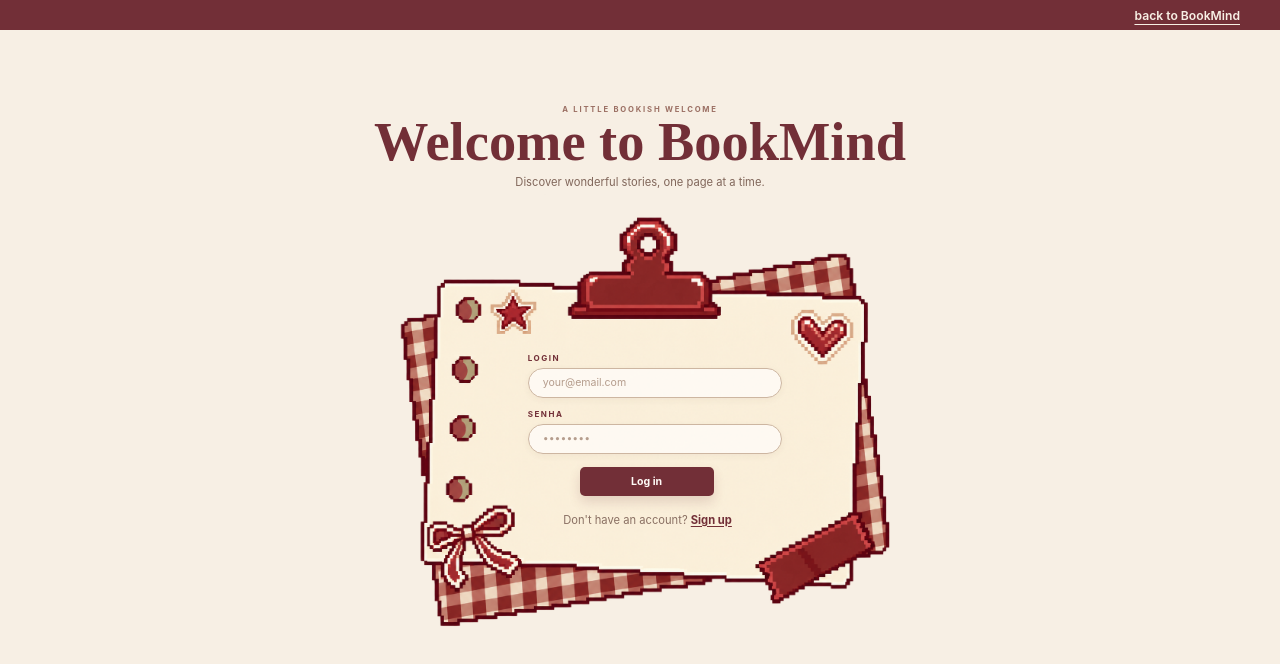
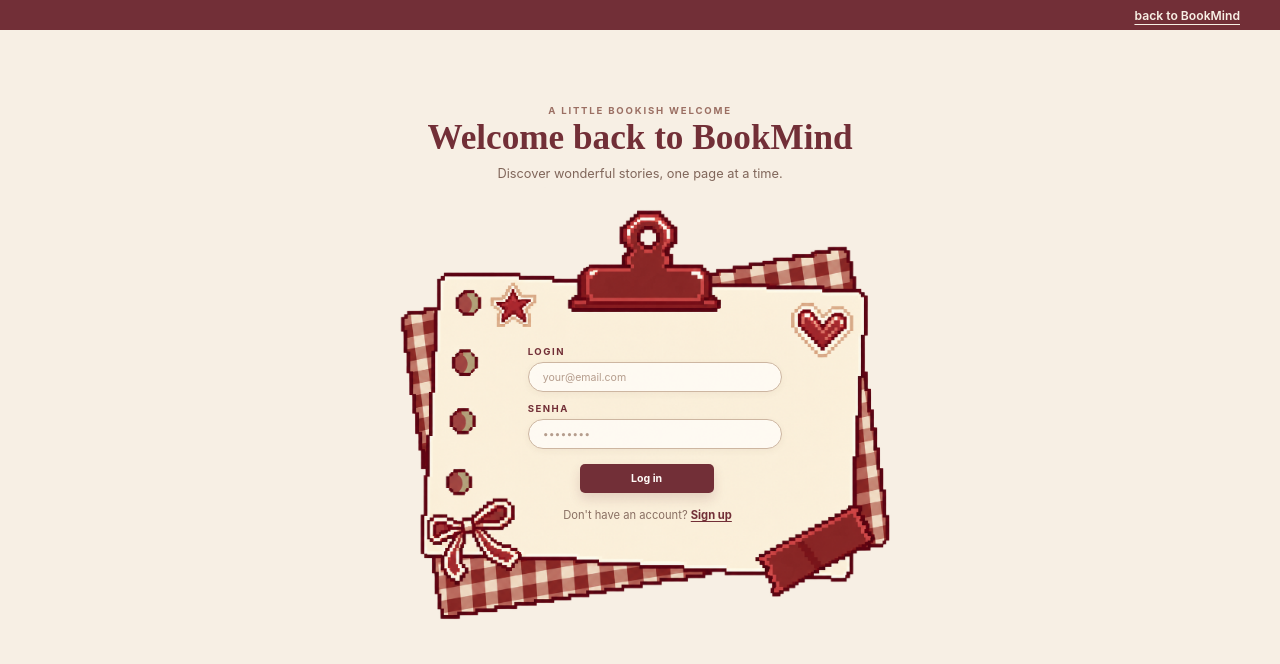
Before and after one commit to btrizayade/BookMind, a React (Vite) app in the folder frontend/: page / in a window 1280 px wide. Both pictures are taken after a click on the button "login". Shown: the top 664 px of the page. Built offline with nearby package versions, Linux system fonts and the light colour scheme.

Commit message:
style: refine page animations and positioning

```diff
--- a/frontend/src/App.css
+++ b/frontend/src/App.css
@@ -105,8 +105,7 @@ body {
 
 .layout-content {
   width: 100%;
-  max-width: 1600px;
-
+  max-width: 1500px;
   display: grid;
 
   grid-template-columns: 300px minmax(0, 1fr);
@@ -145,7 +144,7 @@ body {
    * Ajuste visual da posição vertical
    * da sidebar no estado com conteúdo.
    */
-  transform: translateY(-75px);
+  transform: translateY(-115px);
 }
 
 /* =====================================
@@ -176,14 +175,13 @@ body {
 .book-area {
   width: 100%;
   min-width: 0;
-
+  position: relative;
+  top: -40px;
   min-height: 700px;
 
   display: flex;
   justify-content: center;
   align-items: center;
-
-  animation: scrapbook-fade 0.4s ease;
 }
 
 /* =====================================
@@ -214,7 +212,7 @@ body {
   transform: rotate(-0.35deg);
 
   /* sobe um pouco na tela */
-  top: -40px;
+  top: -90px;
 
   overflow: visible;
 
@@ -642,7 +640,7 @@ body {
 
   width: 220px;
 
-  margin: 5px auto 0;
+  margin: 15px auto 0;
 
   padding: 12px 18px;
 
@@ -718,6 +716,10 @@ body {
 ===================================== */
 
 .loading-card {
+  position: relative;
+
+  top: -100px;
+
   width: 360px;
 
   padding: 28px;
--- a/frontend/src/components/Recommendations/Recommendations.css
+++ b/frontend/src/components/Recommendations/Recommendations.css
@@ -4,7 +4,7 @@
 
 .recommendations-page {
     position: relative;
-
+    top: -45px;
     width: 100%;
     max-width: 1000px;
 
@@ -12,11 +12,9 @@
 
     padding: 22px 24px 45px;
 
-    transform: translateY(-55px);
-
     color: #4d3930;
 
-    animation: scrapbook-entry 0.45s ease;
+    animation: scrapbook-entry 0.45s ease-out;
 }
 
 /* =====================================
@@ -1057,7 +1055,7 @@
         opacity: 0;
 
         transform:
-            translateY(10px)
+            translateY(20px)
             rotate(0.35deg);
     }
 
--- a/frontend/src/components/Sidebar/Sidebar.css
+++ b/frontend/src/components/Sidebar/Sidebar.css
@@ -101,7 +101,7 @@
 
     color: #86675b;
 
-    font-size: 15px;
+    font-size: 14px;
 
     line-height: 1.6;
 
--- a/frontend/src/pages/Login/Login.css
+++ b/frontend/src/pages/Login/Login.css
@@ -1,5 +1,5 @@
 .login-page {
-  min-height: 100vh;
+  min-height: 90vh;
 
   display: flex;
   flex-direction: column;
@@ -32,7 +32,7 @@
   color: #9b6f63;
 
   font-family: Inter, sans-serif;
-  font-size: 0.48rem;
+  font-size: 0.60rem;
   font-weight: 700;
 
   letter-spacing: 1.8px;
@@ -45,19 +45,19 @@
   color: #722f37;
 
   font-family: "Corinthia", cursive;
-  font-size: clamp(2.5rem, 5vw, 3.4rem);
-  font-weight: 600;
+  font-size: clamp(2rem, 2.75vw, 3rem);
+  font-weight: 550;
 
-  line-height: 0.9;
+  line-height: 1;
 }
 
 .login-subtitle {
-  margin: 7px 0 0;
+  margin: 10px 0 0;
 
   color: #80665a;
 
   font-family: Inter, sans-serif;
-  font-size: 0.70rem;
+  font-size: 0.80rem;
 
   line-height: 1.45;
 }
@@ -129,7 +129,7 @@
   color: #722f37;
 
   font-family: Inter, sans-serif;
-  font-size: 0.5rem;
+  font-size: 0.6rem;
   font-weight: 700;
 
   letter-spacing: 1.5px;
@@ -183,7 +183,7 @@
   left: 27.5%;
   width: 40%;
 
-  margin-top: 3px;
+  margin-top: 6px;
   padding: 8px 14px;
 
   border: none;
--- a/frontend/src/pages/Login/Login.tsx
+++ b/frontend/src/pages/Login/Login.tsx
@@ -69,7 +69,7 @@ function Login({ onBack }: LoginProps) {
           A LITTLE BOOKISH WELCOME
         </p>
 
-        <h1>Welcome to BookMind</h1>
+        <h1>Welcome back to BookMind</h1>
 
         <p className="login-subtitle">
           Discover wonderful stories, one page at a time.
```
